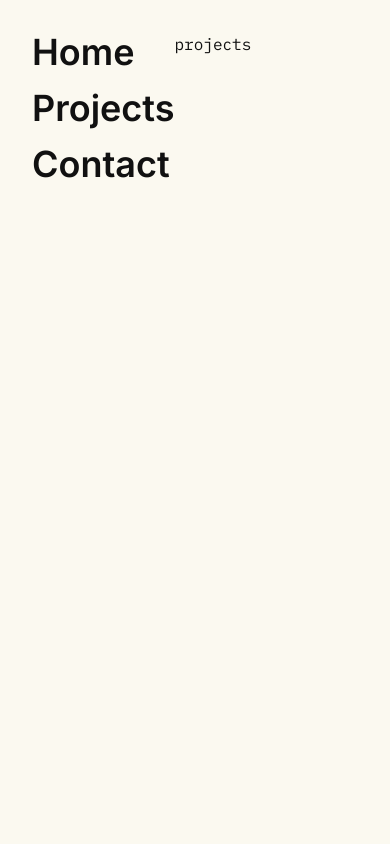
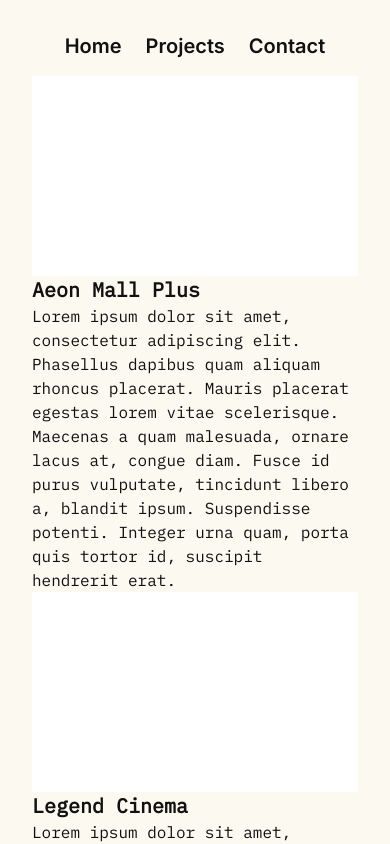
Before and after one commit to soritaheng/portfolio-v1, a Next.js app: page /projects in a window 390 px wide. Shown: the top 844 px of the page. Built offline with nearby package versions, Linux system fonts and the light colour scheme.

Commit message:
add responsive layout

```diff
--- /dev/null
+++ b/src/app/contact/page.tsx
@@ -0,0 +1,5 @@
+export default function Contact() {
+    return(
+        <div>If you think we'll be a good fit for a project, feel free to reach out to me.</div>
+    )
+}
--- a/src/app/layout.tsx
+++ b/src/app/layout.tsx
@@ -17,13 +17,17 @@
 }>) {
   return (
     <html lang="en">
-      <body className={`${ibm_plex_mono.className} flex m-8`}>
-        <header className={`${inter.className} flex flex-col gap-4 font-semibold text-4xl`}>
+      <body className={`${ibm_plex_mono.className} flex flex-col gap-4 md:flex-row m-8`}>
+        <header className={`${inter.className} flex md:flex-col gap-6 md:gap-4 font-semibold md:text-4xl text-xl justify-center md:justify-normal`}>
           {pages.map((page) => (
             <Link className="hover:underline-offset-8 hover:underline" key={page.name} href={page.path}>{page.name}</Link>
           ))}
         </header>
-        {children}
+        <main className="w-full">
+          <div className="w-fit md:w-[60vw] mx-auto">
+            {children}
+          </div>
+        </main>
         </body>
     </html>
   );
--- a/src/app/page.tsx
+++ b/src/app/page.tsx
@@ -2,8 +2,9 @@
 
 export default function Home() {
   return (
-      <main>
-        <p>Hi there, I’m Sorita. Thanks for stopping by my small corner of the internet!</p>
-      </main>
+      <div className="max-w-[65ch]">
+        <p>Hi there, I’m Sorita. Thanks for stopping by my small corner of the internet! Here you'll find projects I took part in building during my time at Coolbeans Digital, as well as mini personal projects I built when I first started learning web development.</p>
+        <p></p>
+      </div>
   );
 }
--- a/src/app/projects/page.tsx
+++ b/src/app/projects/page.tsx
@@ -1,5 +1,22 @@
+import Project from "./project"
+
+const projects = [
+    {
+        name: 'Aeon Mall Plus',
+        description: 'Lorem ipsum dolor sit amet, consectetur adipiscing elit. Phasellus dapibus quam aliquam rhoncus placerat. Mauris placerat egestas lorem vitae scelerisque. Maecenas a quam malesuada, ornare lacus at, congue diam. Fusce id purus vulputate, tincidunt libero a, blandit ipsum. Suspendisse potenti. Integer urna quam, porta quis tortor id, suscipit hendrerit erat.'
+    },
+    {
+        name: 'Legend Cinema',
+        description: 'Lorem ipsum dolor sit amet, consectetur adipiscing elit. Phasellus dapibus quam aliquam rhoncus placerat. Mauris placerat egestas lorem vitae scelerisque. Maecenas a quam malesuada, ornare lacus at, congue diam. Fusce id purus vulputate, tincidunt libero a, blandit ipsum. Suspendisse potenti. Integer urna quam, porta quis tortor id, suscipit hendrerit erat. '
+    }
+]
+
 export default function Projects() {
     return(
-        <div>projects</div>
+        <div className="w-full">
+            {projects.map((project) => (
+                <Project key={project.name} name={project.name} description={project.description}></Project>
+            ))}
+        </div>
     )
 }
--- /dev/null
+++ b/src/app/projects/project.tsx
@@ -0,0 +1,14 @@
+type Project = {
+    name: string,
+    description: string
+}
+
+export default function Project({ name, description }: Project) {
+    return(
+        <div>
+            <div className="bg-white w-full h-[200px]"></div>
+            <h1 className="font-bold text-xl">{name}</h1>
+            <p className="max-w-[65ch]">{description}</p>
+        </div>
+    )
+}
```
